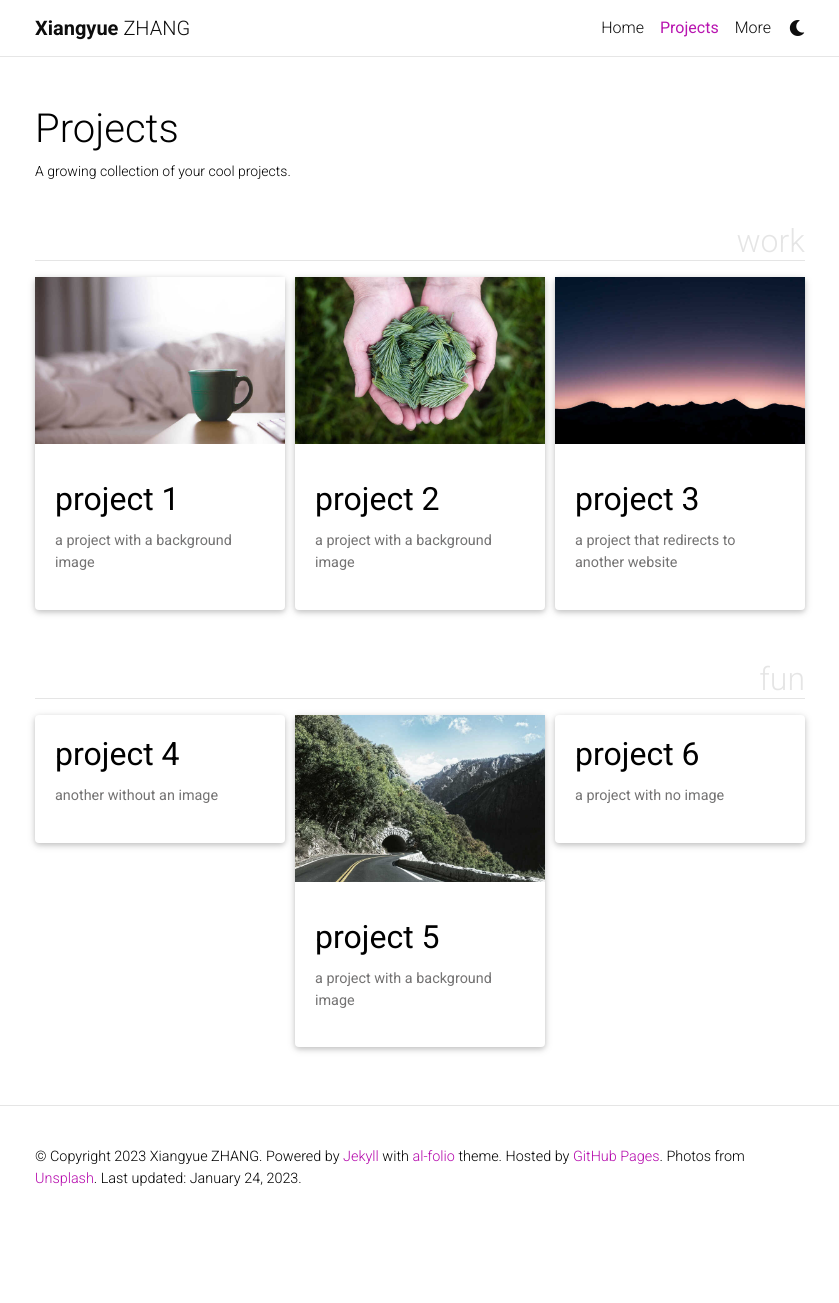
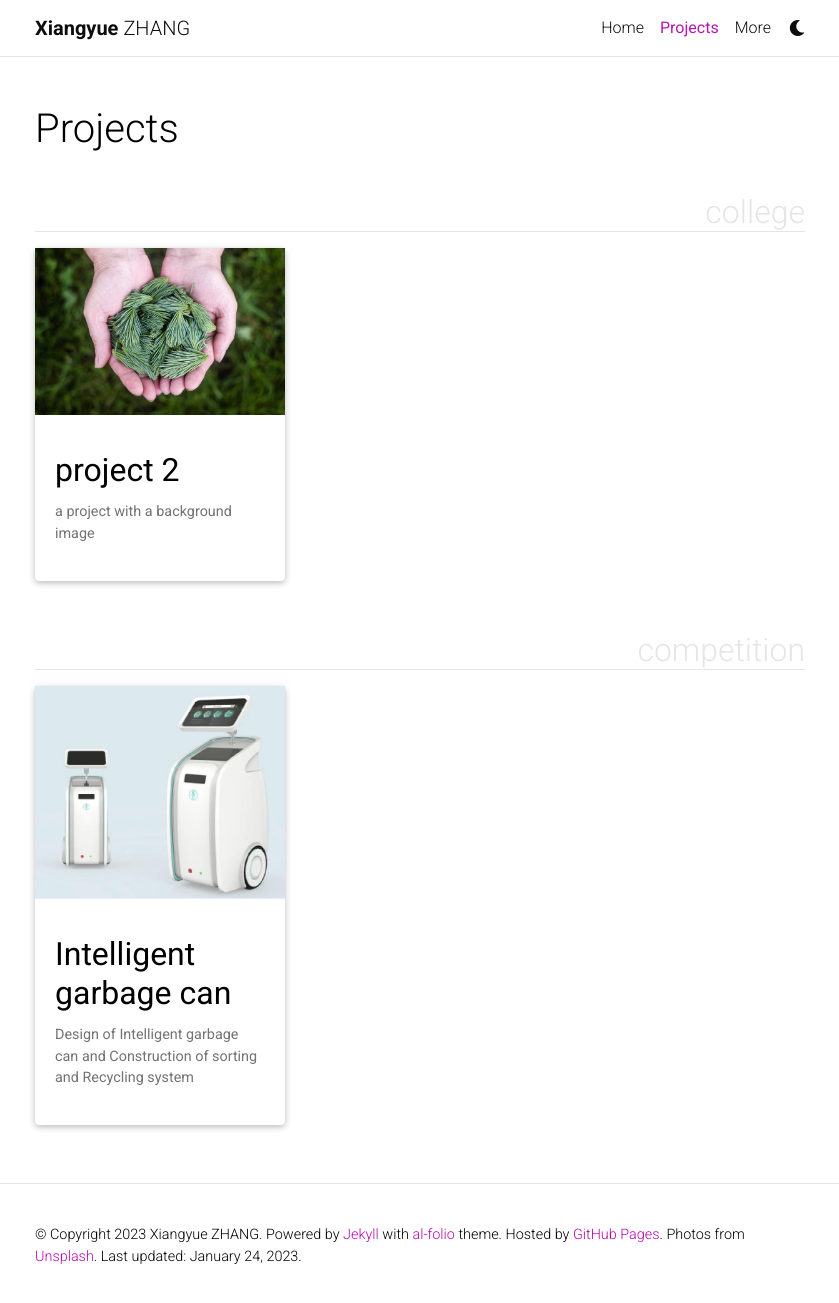
Before and after one commit to Xiangyue-Zhang/xiangyue-zhang.github.io, a Jekyll site: the page built from _pages/projects.md, in a window 1280 px wide and 1307 px high. Shown: the top 1303 px of the window, without its empty margins (220-1059 px from the left). Built offline with Jekyll 4.4.1, drawn with Linux system fonts in a browser that asks for light colours; comment, search, counter and statistics services are not loaded; a style sheet for code colours, icons or effects is not loaded.

Commit message:
first_project

````diff
--- a/_includes/projects.html
+++ b/_includes/projects.html
@@ -3,17 +3,18 @@
 <div class="grid-item">
   {% if project.redirect -%}
   <a href="{{ project.redirect }}">
-    {%- else -%}
+    {%- endif %}
+    {%- if project.link -%}
     <a href="{{ project.url | relative_url }}">
-      {%- endif %}
+
       <div class="card hoverable">
         {%- if project.img %}
         {%- include figure.html
-          path=project.img
-          alt="project thumbnail" -%}
+        path=project.img
+        alt="project thumbnail" -%}
         {%- endif %}
         <div class="card-body">
-          <h2 class="card-title text-lowercase">{{ project.title }}</h2>
+          <h2 class="card-title text">{{ project.title }}</h2>
           <p class="card-text">{{ project.description }}</p>
           <div class="row ml-1 mr-1 p-0">
             {%- if project.github -%}
@@ -33,4 +34,35 @@
         </div>
       </div>
     </a>
+
+
+    {%- else -%}
+    <div class="card hoverable">
+      {%- if project.img %}
+      {%- include figure.html
+      path=project.img
+      alt="project thumbnail" -%}
+      {%- endif %}
+      <div class="card-body">
+        <h2 class="card-title text">{{ project.title }}</h2>
+        <p class="card-text">{{ project.description }}</p>
+        <div class="row ml-1 mr-1 p-0">
+          {%- if project.github -%}
+          <div class="github-icon">
+            <div class="icon" data-toggle="tooltip" title="Code Repository">
+              <a href="{{ project.github }}"><i class="fab fa-github gh-icon"></i></a>
+            </div>
+            {%- if project.github_stars -%}
+            <span class="stars" data-toggle="tooltip" title="GitHub Stars">
+              <i class="fas fa-star"></i>
+              <span id="{{ project.github_stars }}-stars"></span>
+            </span>
+            {%- endif %}
+          </div>
+          {%- endif %}
+        </div>
+      </div>
+    </div>
+
+    {%- endif %}
 </div>
--- a/_pages/projects.md
+++ b/_pages/projects.md
@@ -2,10 +2,10 @@
 layout: page
 title: Projects
 permalink: /projects/
-description: A growing collection of your cool projects.
+description:
 nav: true
 nav_order: 2
-display_categories: [work, fun]
+display_categories: [college, competition]
 horizontal: false
 ---
 
--- a/_projects/1_project.md
+++ /dev/null
@@ -1,80 +0,0 @@
----
-layout: page
-title: project 1
-description: a project with a background image
-img: assets/img/12.jpg
-importance: 1
-category: work
----
-
-Every project has a beautiful feature showcase page.
-It's easy to include images in a flexible 3-column grid format.
-Make your photos 1/3, 2/3, or full width.
-
-To give your project a background in the portfolio page, just add the img tag to the front matter like so:
-
-    ---
-    layout: page
-    title: project
-    description: a project with a background image
-    img: /assets/img/12.jpg
-    ---
-
-<div class="row">
-    <div class="col-sm mt-3 mt-md-0">
-        {% include figure.html path="assets/img/1.jpg" title="example image" class="img-fluid rounded z-depth-1" %}
-    </div>
-    <div class="col-sm mt-3 mt-md-0">
-        {% include figure.html path="assets/img/3.jpg" title="example image" class="img-fluid rounded z-depth-1" %}
-    </div>
-    <div class="col-sm mt-3 mt-md-0">
-        {% include figure.html path="assets/img/5.jpg" title="example image" class="img-fluid rounded z-depth-1" %}
-    </div>
-</div>
-<div class="caption">
-    Caption photos easily. On the left, a road goes through a tunnel. Middle, leaves artistically fall in a hipster photoshoot. Right, in another hipster photoshoot, a lumberjack grasps a handful of pine needles.
-</div>
-<div class="row">
-    <div class="col-sm mt-3 mt-md-0">
-        {% include figure.html path="assets/img/5.jpg" title="example image" class="img-fluid rounded z-depth-1" %}
-    </div>
-</div>
-<div class="caption">
-    This image can also have a caption. It's like magic.
-</div>
-
-You can also put regular text between your rows of images.
-Say you wanted to write a little bit about your project before you posted the rest of the images.
-You describe how you toiled, sweated, *bled* for your project, and then... you reveal its glory in the next row of images.
-
-
-<div class="row justify-content-sm-center">
-    <div class="col-sm-8 mt-3 mt-md-0">
-        {% include figure.html path="assets/img/6.jpg" title="example image" class="img-fluid rounded z-depth-1" %}
-    </div>
-    <div class="col-sm-4 mt-3 mt-md-0">
-        {% include figure.html path="assets/img/11.jpg" title="example image" class="img-fluid rounded z-depth-1" %}
-    </div>
-</div>
-<div class="caption">
-    You can also have artistically styled 2/3 + 1/3 images, like these.
-</div>
-
-
-The code is simple.
-Just wrap your images with `<div class="col-sm">` and place them inside `<div class="row">` (read more about the <a href="https://getbootstrap.com/docs/4.4/layout/grid/">Bootstrap Grid</a> system).
-To make images responsive, add `img-fluid` class to each; for rounded corners and shadows use `rounded` and `z-depth-1` classes.
-Here's the code for the last row of images above:
-
-{% raw %}
-```html
-<div class="row justify-content-sm-center">
-    <div class="col-sm-8 mt-3 mt-md-0">
-        {% include figure.html path="assets/img/6.jpg" title="example image" class="img-fluid rounded z-depth-1" %}
-    </div>
-    <div class="col-sm-4 mt-3 mt-md-0">
-        {% include figure.html path="assets/img/11.jpg" title="example image" class="img-fluid rounded z-depth-1" %}
-    </div>
-</div>
-```
-{% endraw %}
--- /dev/null
+++ b/_projects/trashcan.md
@@ -0,0 +1,56 @@
+---
+layout: page
+title: Intelligent garbage can
+description: Design of Intelligent garbage can and Construction of sorting and Recycling system
+img: assets/img/trashcan/trashcan.png
+importance: 1
+category: competition
+link: true
+---
+Our team plans to launch a set of intelligent garbage classification regionalization control and management system to realize the regional management of garbage cans. Transform the traditional garbage bins in urban streets, communities, campuses and other public places to realize the functions of induction switch, intelligent classification, internal space adjustment, automatic packaging and anti-overflow, and adopt Lora technology to realize the regional control and management of garbage bins, which can improve the efficiency of garbage recovery and the degree of resource utilization.
+<div class="row">
+    <div class="col-sm mt-3 mt-md-0">
+        {% include figure.html path="assets/img/trashcan/trashcan2.png" title="Work flow chart of intelligent system" class="img-fluid rounded z-depth-1" %}
+    </div>
+</div>
+<div class="caption">
+    Work flow chart of intelligent system.
+</div>
+
+Our products are composed of the following three parts:
+<br>
+<b>First, intelligent sorting of trash bins.</b>
+<div class="row">
+    <div class="col-sm mt-3 mt-md-0">
+        {% include figure.html path="assets/img/trashcan/trashcan.png" title="Work flow chart of intelligent system" class="img-fluid rounded z-depth-1" %}
+    </div>
+</div>
+<br>
+The intelligent sorting trash can has the functions of automatic classification, automatic packaging, wireless network connection, real-time online monitoring in the background, real-time data transmission of trash can capacity and so on.
+<br>
+By crawling different types of spam image data and selecting a large number of available images from each category, we build a multi-layer convolutional neural network using Python and train the dataset, obtain a weight file, and test the trained model. The final requirement is to achieve a recognition rate of 95% or more.
+<br>
+OpenMV is an open source, low cost, powerful machine vision module. With STM32F427 CPU as the core and OV7725 camera chip integrated, the core machine vision algorithm is efficiently implemented in C language on a small hardware module, providing a Python programming interface.
+
+<div class="row">
+    <div class="col-sm mt-3 mt-md-0 pic_center">
+        {% include figure.html path="assets/img/trashcan/trashcan5.png" title="Crawled data" class="img-fluid rounded z-depth-1" %}
+    </div>
+    <div class="col-sm mt-3 mt-md-0 pic_center">
+        {% include figure.html path="assets/img/trashcan/trashcan6.png" title="Crawled data" class="img-fluid rounded z-depth-1" %}
+    </div>
+</div>
+
+<b>Second, the backstage monitoring center.</b>
+<br>
+<div class="row">
+    <div class="col-sm mt-3 mt-md-0 ">
+        {% include figure.html path="assets/img/trashcan/trashcan3.png" title="the backstage monitoring center" class="img-fluid rounded z-depth-1 " %}
+    </div>
+</div>
+The background monitoring center realizes the data analysis and storage of the whole system, so that the staff can grasp the situation of each trash can at any time, and realize the real-time supervision and deployment of the designated garbage cleaning vehicles.
+
+<b>Third, mobile phone terminal.</b>
+<br>
+
+The mobile phone terminal serves the city cleaners and garbage can managers, so that the staff can arrange the cleaning time reasonably. Greatly improve work efficiency.
````
Also changed, not shown: _includes/selected_papers.html (+7 -0 lines), _projects/2_project.md (+2 -1 lines), assets/img/APMCM.png (added), assets/img/U-net.png (added), assets/img/cvpr2022challenge.png (added), assets/img/kaifa.png (added), assets/img/trashcan/trashcan.png (added), assets/img/trashcan/trashcan2.png (added), assets/img/trashcan/trashcan3.png (added), assets/img/trashcan/trashcan4.png (added), assets/img/trashcan/trashcan5.png (added), assets/img/trashcan/trashcan6.png (added), assets/img/truth_data.png (added).
